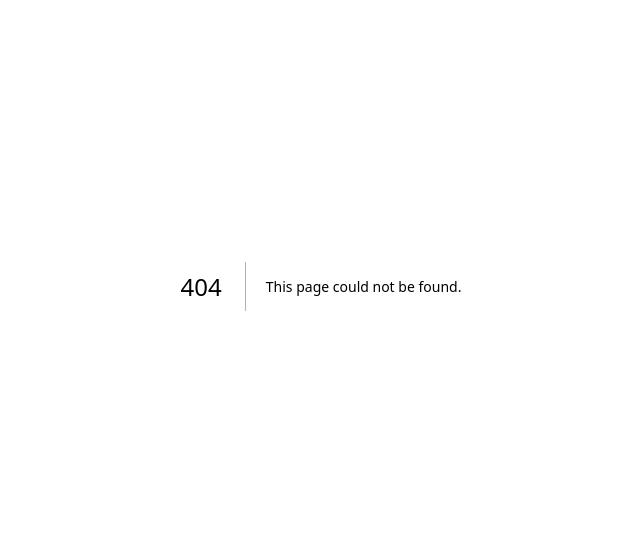
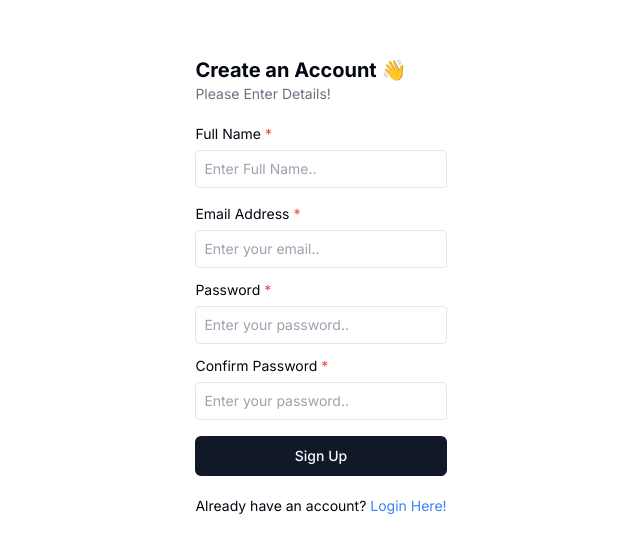
Before and after one commit to ProgrammerRashed/full-ecommerce, a Next.js app in the folder frontend/: page /registration in a window 1280 px wide. Before the commit this address had no page. Shown: the part 114-666 px from the top of the page, without its empty margins (319-959 px from the left). Built offline with nearby package versions, Linux system fonts and the light colour scheme.

Commit message:
add /reg page

```diff
--- /dev/null
+++ b/frontend/src/app/registration/page.tsx
@@ -0,0 +1,17 @@
+import Register from '@/components/authentication/registration/register'
+import { Metadata } from "next"
+
+export const metadata: Metadata = {
+    title: 'ZossGadget | User Registration',
+    description: 'Create an Account on ZossGadget',
+  }
+
+const RegistrationPage = () => {
+  return (
+    <div>
+      <Register/>
+    </div>
+  )
+}
+
+export default RegistrationPage
--- a/frontend/src/components/authentication/login/login.tsx
+++ b/frontend/src/components/authentication/login/login.tsx
@@ -10,9 +10,9 @@ const Login = () => {
           <h1 className="text-foreground font-bold text-xl">Welcome 👋</h1>
           <p className="text-muted-foreground text-sm">Please Login Here</p>
         </div>
-        {/* Login Form */}
+        {/* LOGIN FORM */}
         <form>
-          {/* Email Input */}
+          {/* EMAIL INPUT */}
           <div className="grid w-full items-center gap-1.5">
             <label htmlFor="email">
               Email Address <span className="text-red-500">*</span>
@@ -20,34 +20,36 @@ const Login = () => {
             <input
               placeholder="Enter your email.."
               type="email"
+              name="email"
               required
               className="border border-border focus:outline-input rounded p-2"
             />
           </div>
 
-          {/* Password Input */}
+          {/* PASSWORD INPUT */}
           <div className="grid w-full items-center gap-1.5 mt-3">
             <label htmlFor="email">
               Password <span className="text-red-500">*</span>
             </label>
             <input
               type="password"
+              name="password"
               placeholder="Enter your password.."
               required
               className="border border-border focus:outline-input rounded p-2"
             />
           </div>
 
-          {/* Submit Button */}
+          {/* SUBMIT BUTTON */}
           <Button className="w-full mt-4" type="submit">
             Login
           </Button>
         </form>
 
-        {/* login cta */}
+        {/* LOGIN CTA */}
         <div className="mt-5  w-full flex justify-between gap-8">
-          <Link className="text-blue-500 hover:underline" href="/register">Create an account?</Link>
-          <Link className="text-blue-500 hover:underline" href="/forgot">Forgot Password?</Link>
+          <Link className="text-blue-500 hover:underline" href="/registration">Create an account?</Link>
+          <Link className="text-blue-500 hover:underline" href="/forgot-password">Forgot Password?</Link>
         </div>
       </div>
     </div>
--- /dev/null
+++ b/frontend/src/components/authentication/registration/register.tsx
@@ -0,0 +1,90 @@
+import { Button } from "@/components/ui/button";
+import Link from "next/link";
+
+const Register = () => {
+  return (
+    <div className="min-h-screen w-full flex justify-center items-center text-sm">
+      <div className="login-form">
+        {/* PAGE HEADER  */}
+        <div className="py-5">
+          <h1 className="text-foreground font-bold text-xl">
+            Create an Account 👋
+          </h1>
+          <p className="text-muted-foreground text-sm">Please Enter Details!</p>
+        </div>
+        {/* LOGIN FORM */}
+        <form>
+          {/* NAME INPUT */}
+          <div className="grid w-full items-center gap-1.5">
+            <label htmlFor="name">
+              Full Name <span className="text-red-500">*</span>
+            </label>
+            <input
+              name="name"
+              placeholder="Enter Full Name.."
+              type="text"
+              required
+              className="border border-border focus:outline-input rounded p-2"
+            />
+          </div>
+          {/* EMAIL INPUT */}
+          <div className="grid w-full items-center gap-1.5 mt-4">
+            <label htmlFor="email">
+              Email Address <span className="text-red-500">*</span>
+            </label>
+            <input
+              placeholder="Enter your email.."
+              name="email"
+              type="email"
+              required
+              className="border border-border focus:outline-input rounded p-2"
+            />
+          </div>
+
+          {/* PASSWORD INPUT */}
+          <div className="grid w-full items-center gap-1.5 mt-3">
+            <label htmlFor="password">
+              Password <span className="text-red-500">*</span>
+            </label>
+            <input
+              name="password"
+              type="password"
+              placeholder="Enter your password.."
+              required
+              className="border border-border focus:outline-input rounded p-2"
+            />
+          </div>
+
+          {/*CONFIRM PASSWORD INPUT */}
+          <div className="grid w-full items-center gap-1.5 mt-3">
+            <label htmlFor="confirm-password">
+              Confirm Password <span className="text-red-500">*</span>
+            </label>
+            <input
+              type="password"
+              name="confirm-password"
+              placeholder="Enter your password.."
+              required
+              className="border border-border focus:outline-input rounded p-2"
+            />
+          </div>
+
+          {/* SUBMIT BUTTON */}
+          <Button className="w-full mt-4" type="submit">
+            Sign Up
+          </Button>
+        </form>
+
+        {/* LOGIN CTA */}
+        <div className="my-5  w-full flex justify-between gap-8">
+          <Link href="/login">
+            Already have an account?{" "}
+            <span className="text-blue-500 hover:underline">Login Here!</span>
+          </Link>
+        </div>
+      </div>
+    </div>
+  );
+};
+
+export default Register;
```
